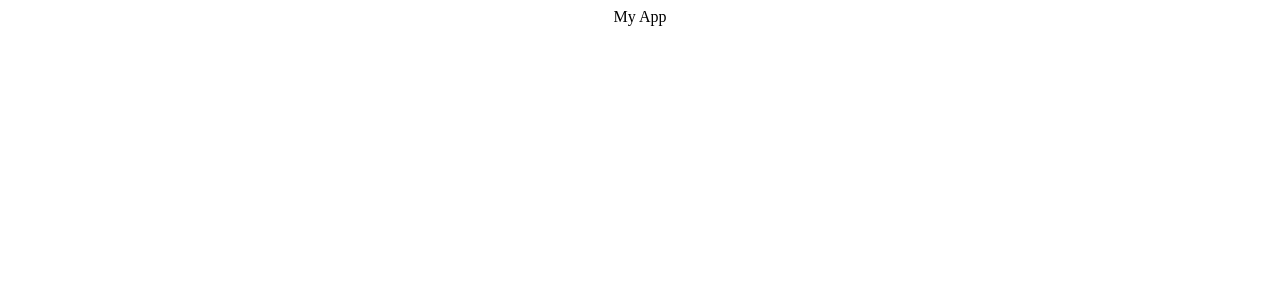
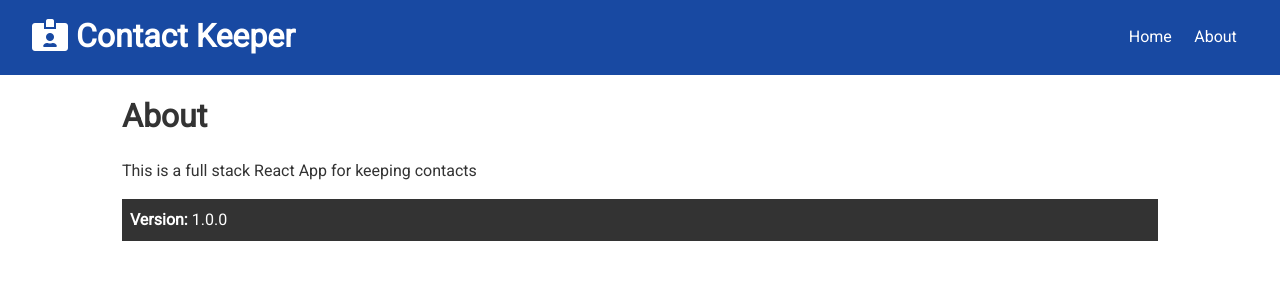
Before and after one commit to asamaiya00/contact-manager, a React (Create React App) app in the folder client/: page /about in a window 1280 px wide. Shown: the top 300 px of the page. Built offline with nearby package versions, Linux system fonts and the light colour scheme.

Commit message:
added navbar

```diff
--- a/client/public/index.html
+++ b/client/public/index.html
@@ -9,22 +9,19 @@
       name="description"
       content="Web site created using create-react-app"
     />
+    <link
+      rel="stylesheet"
+      href="https://use.fontawesome.com/releases/v5.8.2/css/all.css"
+      integrity="sha384-oS3vJWv+0UjzBfQzYUhtDYW+Pj2yciDJxpsK1OYPAYjqT085Qq/1cq5FLXAZQ7Ay"
+      crossorigin="anonymous"
+    />
+
     <link rel="apple-touch-icon" href="%PUBLIC_URL%/logo192.png" />
     <link rel="manifest" href="%PUBLIC_URL%/manifest.json" />
-        <title>Contact Keeper | Manage your Contacts</title>
+    <title>Contact Keeper | Manage your Contacts</title>
   </head>
   <body>
     <noscript>You need to enable JavaScript to run this app.</noscript>
     <div id="root"></div>
-    <!--
-      This HTML file is a template.
-      If you open it directly in the browser, you will see an empty page.
-
-      You can add webfonts, meta tags, or analytics to this file.
-      The build step will place the bundled scripts into the <body> tag.
-
-      To begin the development, run `npm start` or `yarn start`.
-      To create a production bundle, use `npm run build` or `yarn build`.
-    -->
   </body>
 </html>
--- a/client/src/App.css
+++ b/client/src/App.css
@@ -1,38 +1,442 @@
-.App {
+@import url('https://fonts.googleapis.com/css?family=Roboto');
+
+/* Global Styles */
+:root {
+  --primary-color: #003699;
+  --dark-color: #333333;
+  --light-color: #f4f4f4;
+  --danger-color: #dc3545;
+  --success-color: #28a745;
+}
+
+* {
+  box-sizing: border-box;
+  margin: 0;
+  padding: 0;
+}
+
+body {
+  font-family: 'Roboto', sans-serif;
+  font-size: 1rem;
+  line-height: 1.6;
+  background-color: #fff;
+  color: #333;
+}
+
+a {
+  color: var(--primary-color);
+  text-decoration: none;
+}
+
+a:hover {
+  color: #666;
+}
+
+ul {
+  list-style: none;
+}
+
+img {
+  width: 100%;
+}
+
+/* Utilities */
+.container {
+  max-width: 1100px;
+  margin: auto;
+  overflow: hidden;
+  padding: 0 2rem;
+}
+
+/* Text Styles*/
+.x-large {
+  font-size: 4rem;
+  line-height: 1.2;
+  margin-bottom: 1rem;
+}
+
+.large {
+  font-size: 3rem;
+  line-height: 1.2;
+  margin-bottom: 1rem;
+}
+
+.lead {
+  font-size: 1.5rem;
+  margin-bottom: 1rem;
+}
+
+.text-center {
   text-align: center;
 }
 
-.App-logo {
-  animation: App-logo-spin infinite 5s linear;
-  height: 40vmin;
+.text-primary {
+  color: var(--primary-color);
 }
 
-@media (prefers-reduced-motion: no-preference) {
-  .App-logo {
-    animation: App-logo-spin infinite 20s linear;
+.text-dark {
+  color: var(--dark-color);
+}
+
+.text-center {
+  text-align: center;
+}
+
+.text-right {
+  text-align: right;
+}
+
+.text-left {
+  text-align: left;
+}
+
+/* Cards */
+.card {
+  padding: 1rem;
+  border: #ccc 1px dotted;
+  margin: 0.7rem 0;
+}
+
+/* List */
+.list {
+  margin: 0.5rem 0;
+}
+
+.list li {
+  padding-bottom: 0.3rem;
+}
+
+/* Padding */
+.p {
+  padding: 0.5rem;
+}
+.p-1 {
+  padding: 1rem;
+}
+.p-2 {
+  padding: 2rem;
+}
+.p-3 {
+  padding: 3rem;
+}
+.py {
+  padding: 0.5rem 0;
+}
+.py-1 {
+  padding: 1rem 0;
+}
+.py-2 {
+  padding: 2rem 0;
+}
+.py-3 {
+  padding: 3rem 0;
+}
+
+/* Margin */
+.m {
+  margin: 0.5rem;
+}
+.m-1 {
+  margin: 1rem;
+}
+.m-2 {
+  margin: 2rem;
+}
+.m-3 {
+  margin: 3rem;
+}
+.my {
+  margin: 0.5rem 0;
+}
+.my-1 {
+  margin: 1rem 0;
+}
+.my-2 {
+  margin: 2rem 0;
+}
+.my-3 {
+  margin: 3rem 0;
+}
+
+/* Grid */
+.grid-2 {
+  display: grid;
+  grid-template-columns: repeat(2, 1fr);
+  grid-gap: 2rem;
+}
+
+.grid-3 {
+  display: grid;
+  grid-template-columns: repeat(3, 1fr);
+  grid-gap: 1rem;
+}
+
+.grid-4 {
+  display: grid;
+  grid-template-columns: repeat(4, 1fr);
+  grid-gap: 2rem;
+}
+
+.grid-2-3 {
+  display: grid;
+  grid-template-columns: 2fr 3fr;
+  grid-gap: 2rem;
+}
+
+.btn {
+  display: inline-block;
+  background: var(--light-color);
+  color: #333;
+  padding: 0.4rem 1.3rem;
+  font-size: 1rem;
+  border: none;
+  cursor: pointer;
+  margin-right: 0.5rem;
+  transition: opacity 0.2s ease-in;
+  outline: none;
+}
+
+.btn-link {
+  background: none;
+  padding: 0;
+  margin: 0;
+}
+
+.btn-block {
+  display: block;
+  width: 100%;
+}
+
+.btn-sm {
+  font-size: 0.8rem;
+  padding: 0.3rem 1rem;
+  margin-right: 0.2rem;
+}
+
+.badge {
+  font-size: 0.8rem;
+  padding: 0.2rem 0.7rem;
+  text-align: center;
+  margin: 0.3rem;
+  background: var(--light-color);
+  color: #333;
+  border-radius: 5px;
+}
+
+.alert {
+  padding: 0.7rem;
+  margin: 1rem 0;
+  opacity: 0.9;
+  background: var(--light-color);
+  color: #333;
+}
+
+.btn-primary,
+.bg-primary,
+.badge-primary,
+.alert-primary {
+  background: var(--primary-color);
+  color: #fff;
+}
+
+.btn-light,
+.bg-light,
+.badge-light,
+.alert-light {
+  background: var(--light-color);
+  color: #333;
+}
+
+.btn-dark,
+.bg-dark,
+.badge-dark,
+.alert-dark {
+  background: var(--dark-color);
+  color: #fff;
+}
+
+.btn-danger,
+.bg-danger,
+.badge-danger,
+.alert-danger {
+  background: var(--danger-color);
+  color: #fff;
+}
+
+.btn-success,
+.bg-success,
+.badge-success,
+.alert-success {
+  background: var(--success-color);
+  color: #fff;
+}
+
+.btn-white,
+.bg-white,
+.badge-white,
+.alert-white {
+  background: #fff;
+  color: #333;
+  border: #ccc solid 1px;
+}
+
+.btn:hover {
+  opacity: 0.8;
+}
+
+.bg-light,
+.badge-light {
+  border: #ccc solid 1px;
+}
+
+.round-img {
+  border-radius: 50%;
+}
+
+/* Forms */
+input {
+  margin: 1.2rem 0;
+}
+
+.form-text {
+  display: block;
+  margin-top: 0.3rem;
+  color: #888;
+}
+
+input[type='text'],
+input[type='email'],
+input[type='password'],
+input[type='date'],
+select,
+textarea {
+  display: block;
+  width: 100%;
+  padding: 0.4rem;
+  font-size: 1.2rem;
+  border: 1px solid #ccc;
+}
+
+input[type='submit'],
+button {
+  font: inherit;
+}
+
+.form-group {
+  margin: 1.2rem 0;
+}
+
+.form-group input {
+  margin: 0.2rem 0;
+}
+
+.form-container {
+  max-width: 500px;
+  margin: 2rem auto;
+  overflow: hidden;
+  padding: 0 2rem;
+}
+
+.form-container h1,
+h2,
+h3 {
+  text-align: center;
+}
+
+table th,
+table td {
+  padding: 1rem;
+  text-align: left;
+}
+
+table th {
+  background: var(--light-color);
+}
+
+/* Navbar */
+.navbar {
+  display: flex;
+  justify-content: space-between;
+  align-items: center;
+  padding: 0.7rem 2rem;
+  z-index: 1;
+  width: 100%;
+  border-bottom: solid 1px var(--primary-color);
+  opacity: 0.9;
+  margin-bottom: 1rem;
+}
+
+.navbar ul {
+  display: flex;
+}
+
+.navbar a {
+  color: #fff;
+  padding: 0.45rem;
+  margin: 0 0.25rem;
+}
+
+.navbar a:hover {
+  color: var(--light-color);
+}
+
+.navbar .welcome span {
+  margin-right: 0.6rem;
+}
+
+/* Animation (Add After) */
+.item-enter {
+  opacity: 0;
+}
+.item-enter-active {
+  opacity: 1;
+  transition: opacity 1000ms ease-in;
+}
+.item-exit {
+  opacity: 1;
+}
+.item-exit-active {
+  opacity: 0;
+  transition: opacity 1000ms ease-in;
+}
+
+/* Mobile Styles */
+@media (max-width: 700px) {
+  .hide-sm {
+    display: none;
+  }
+
+  .grid-2,
+  .grid-3,
+  .grid-4 {
+    grid-template-columns: 1fr;
+  }
+
+  /* Text Styles */
+  .x-large {
+    font-size: 3rem;
+  }
+
+  .large {
+    font-size: 2rem;
+  }
+
+  .lead {
+    font-size: 1rem;
+  }
+
+  /* Navbar */
+  .navbar {
+    display: block;
+    text-align: center;
+  }
+
+  .navbar h1 {
+    margin-bottom: 0.6rem;
+  }
+
+  .navbar ul {
+    text-align: center;
+    justify-content: center;
   }
 }
-
-.App-header {
-  background-color: #282c34;
-  min-height: 100vh;
-  display: flex;
-  flex-direction: column;
-  align-items: center;
-  justify-content: center;
-  font-size: calc(10px + 2vmin);
-  color: white;
-}
-
-.App-link {
-  color: #61dafb;
-}
-
-@keyframes App-logo-spin {
-  from {
-    transform: rotate(0deg);
-  }
-  to {
-    transform: rotate(360deg);
-  }
-}
--- a/client/src/App.js
+++ b/client/src/App.js
@@ -1,11 +1,24 @@
 import React from 'react';
+import { BrowserRouter as Router, Switch, Route } from 'react-router-dom';
+
 import './App.css';
+import Navbar from './components/layout/Navbar';
+import Home from './components/pages/Home';
+import About from './components/pages/About';
 
 function App() {
   return (
-    <div className="App">
-      My App
-    </div>
+    <Router>
+      <React.Fragment>
+        <Navbar></Navbar>
+        <div className="container">
+          <Switch>
+            <Route exact path="/" component={Home} />
+            <Route exact path="/about" component={About} />
+          </Switch>
+        </div>
+      </React.Fragment>
+    </Router>
   );
 }
 
--- /dev/null
+++ b/client/src/components/layout/Navbar.js
@@ -0,0 +1,27 @@
+import React from 'react';
+import { Link } from 'react-router-dom';
+
+const Navbar = ({ title, icon }) => {
+  return (
+    <div className="navbar bg-primary">
+      <h1>
+        <i className={icon}></i> {title}
+      </h1>
+
+      <ul>
+        <li>
+          <Link to="/">Home</Link>
+        </li>
+        <li>
+          <Link to="/about">About</Link>
+        </li>
+      </ul>
+    </div>
+  );
+};
+
+Navbar.defaultProps = {
+  title: 'Contact Keeper',
+  icon: 'fas fa-id-card-alt',
+};
+export default Navbar;
--- /dev/null
+++ b/client/src/components/pages/About.js
@@ -0,0 +1,17 @@
+import React from 'react';
+
+const About = () => {
+  return (
+    <div>
+      <h1>About </h1>
+      <p className="my-1">
+        This is a full stack React App for keeping contacts
+      </p>
+      <p className="bg-dark p">
+        <strong> Version: </strong> 1.0.0
+      </p>
+    </div>
+  );
+};
+
+export default About;
--- /dev/null
+++ b/client/src/components/pages/Home.js
@@ -0,0 +1,11 @@
+import React from 'react'
+
+const Home = () => {
+    return (
+        <div>
+            <h1>Home </h1>
+        </div>
+    )
+}
+
+export default Home
```
Also changed, not shown: client/public/manifest.json (added), 1 other file (tests, documents, lock files or other folders).
